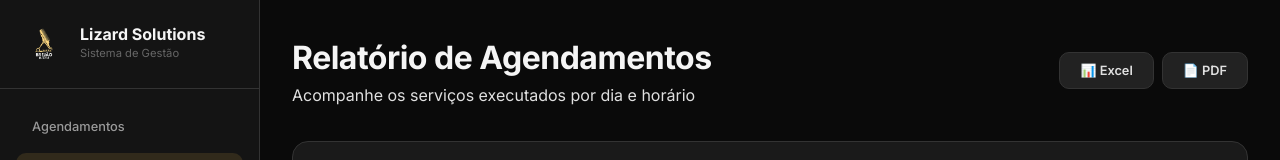
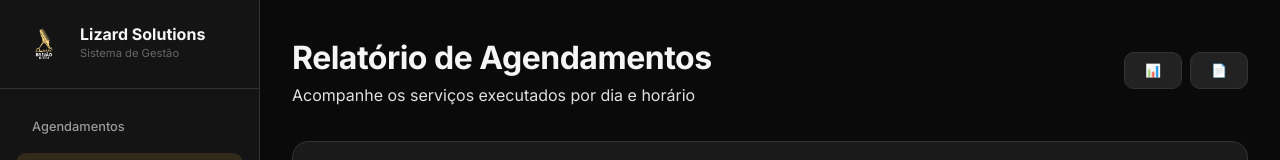
Before and after one commit to lizardSolution/brejao, a React (Vite) app: page /relatorio-agendamentos in a window 1280 px wide. Shown: the top 160 px of the page. Built offline with nearby package versions, Linux system fonts and the light colour scheme; no server answers; sample sign-in values are in the browser's storage.

Commit message:
feat: trocar texto dos botoes de grid por icones para economizar espaco

```diff
--- a/src/pages/Appointments.jsx
+++ b/src/pages/Appointments.jsx
@@ -628,7 +628,7 @@ export default function Appointments() {
                         onClick={() => abrirEditarAgendamento(a)}
                         title="Editar/Adicionar Produtos"
                       >
-                        Editar
+                        ✏️
                       </button>
                     )}
                     {perms.excluir && (
@@ -637,7 +637,7 @@ export default function Appointments() {
                         onClick={() => excluirAgendamento(a.id)}
                         title="Excluir"
                       >
-                        Excluir
+                        🗑️
                       </button>
                     )}
                   </div>
--- a/src/pages/AppointmentsReport.jsx
+++ b/src/pages/AppointmentsReport.jsx
@@ -123,11 +123,11 @@ export default function AppointmentsReport() {
         </div>
         <img src="/img/logo.png" alt="Lizard Solutions" className="print-only" style={{ display: 'none' }} />
         <div className="page-actions print-hide" style={{ display: 'flex', gap: '8px' }}>
-          <button className="btn btn-secondary" onClick={exportarExcel} disabled={dadosFiltrados.length === 0}>
-             📊 Excel
+          <button className="btn btn-secondary" onClick={exportarExcel} disabled={dadosFiltrados.length === 0} title="Exportar Excel">
+             📊
           </button>
-          <button className="btn btn-secondary" onClick={exportarPDF} disabled={dadosFiltrados.length === 0}>
-             📄 PDF
+          <button className="btn btn-secondary" onClick={exportarPDF} disabled={dadosFiltrados.length === 0} title="Exportar PDF">
+             📄
           </button>
         </div>
       </div>
--- a/src/pages/Clients.jsx
+++ b/src/pages/Clients.jsx
@@ -107,8 +107,8 @@ export default function Clients() {
                     <td>{c.telefone || '—'}</td>
                     <td className="col-hide-mobile">{c.observacoes || '—'}</td>
                     <td className="actions">
-                      {perms.alterar && <button className="btn btn-secondary btn-sm" onClick={() => abrirModalCliente(c)}>Editar</button>}
-                      {perms.excluir && <button className="btn btn-danger btn-sm" onClick={() => excluirCliente(c.id)}>Excluir</button>}
+                      {perms.alterar && <button className="btn btn-secondary btn-sm" onClick={() => abrirModalCliente(c)} title="Editar">✏️</button>}
+                      {perms.excluir && <button className="btn btn-danger btn-sm" onClick={() => excluirCliente(c.id)} title="Excluir">🗑️</button>}
                     </td>
                   </tr>
                 ))
--- a/src/pages/Financial.jsx
+++ b/src/pages/Financial.jsx
@@ -409,8 +409,9 @@ export default function Financial() {
                         <button
                           className="btn btn-danger btn-sm"
                           onClick={() => excluirPagar(c.id)}
+                          title="Excluir"
                         >
-                          Excluir
+                          🗑️
                         </button>
                       </td>
                     </tr>
@@ -514,8 +515,9 @@ export default function Financial() {
                         <button
                           className="btn btn-danger btn-sm"
                           onClick={() => excluirReceber(c.id)}
+                          title="Excluir"
                         >
-                          Excluir
+                          🗑️
                         </button>
                       </td>
                     </tr>
--- a/src/pages/FinancialReport.jsx
+++ b/src/pages/FinancialReport.jsx
@@ -149,11 +149,11 @@ export default function FinancialReport() {
         </div>
         <img src="/img/logo.png" alt="Lizard Solutions" className="print-only" style={{ display: 'none' }} />
         <div className="page-actions print-hide" style={{ display: 'flex', gap: '8px' }}>
-          <button className="btn btn-secondary" onClick={exportarExcel} disabled={dadosFiltrados.length === 0}>
-             📊 Excel
+          <button className="btn btn-secondary" onClick={exportarExcel} disabled={dadosFiltrados.length === 0} title="Exportar Excel">
+             📊
           </button>
-          <button className="btn btn-secondary" onClick={exportarPDF} disabled={dadosFiltrados.length === 0}>
-             📄 PDF
+          <button className="btn btn-secondary" onClick={exportarPDF} disabled={dadosFiltrados.length === 0} title="Exportar PDF">
+             📄
           </button>
         </div>
       </div>
--- a/src/pages/Products.jsx
+++ b/src/pages/Products.jsx
@@ -299,14 +299,16 @@ export default function Products() {
                   <button
                     className="btn btn-secondary btn-sm"
                     onClick={() => abrirEditarProduto(p)}
+                    title="Editar"
                   >
-                    Editar
+                    ✏️
                   </button>
                   <button
                     className="btn btn-danger btn-sm"
                     onClick={() => excluirProduto(p.id)}
+                    title="Excluir"
                   >
-                    Excluir
+                    🗑️
                   </button>
                 </div>
               </div>
--- a/src/pages/Professionals.jsx
+++ b/src/pages/Professionals.jsx
@@ -123,8 +123,8 @@ export default function Professionals() {
                       </span>
                     </td>
                     <td className="actions">
-                      {perms.alterar && <button className="btn btn-secondary btn-sm" onClick={() => abrirModalBarbeiro(b)}>Editar</button>}
-                      {perms.excluir && <button className="btn btn-danger btn-sm" onClick={() => excluirBarbeiro(b.id)}>Excluir</button>}
+                      {perms.alterar && <button className="btn btn-secondary btn-sm" onClick={() => abrirModalBarbeiro(b)} title="Editar">✏️</button>}
+                      {perms.excluir && <button className="btn btn-danger btn-sm" onClick={() => excluirBarbeiro(b.id)} title="Excluir">🗑️</button>}
                     </td>
                   </tr>
                 ))
--- a/src/pages/Users.jsx
+++ b/src/pages/Users.jsx
@@ -131,8 +131,8 @@ export default function Users() {
                     <td className="col-hide-mobile">{u.email}</td>
                     <td><span className={`badge badge-${u.perfil === 'admin' ? 'concluido' : 'confirmado'}`}>{u.perfil.toUpperCase()}</span></td>
                     <td className="actions">
-                      {perms.alterar && <button className="btn btn-secondary btn-sm" onClick={() => abrirModalUsuario(u)}>Editar</button>}
-                      {perms.excluir && <button className="btn btn-danger btn-sm" onClick={() => excluirUsuario(u.id)}>Excluir</button>}
+                      {perms.alterar && <button className="btn btn-secondary btn-sm" onClick={() => abrirModalUsuario(u)} title="Editar">✏️</button>}
+                      {perms.excluir && <button className="btn btn-danger btn-sm" onClick={() => excluirUsuario(u.id)} title="Excluir">🗑️</button>}
                     </td>
                   </tr>
                 ))
```
